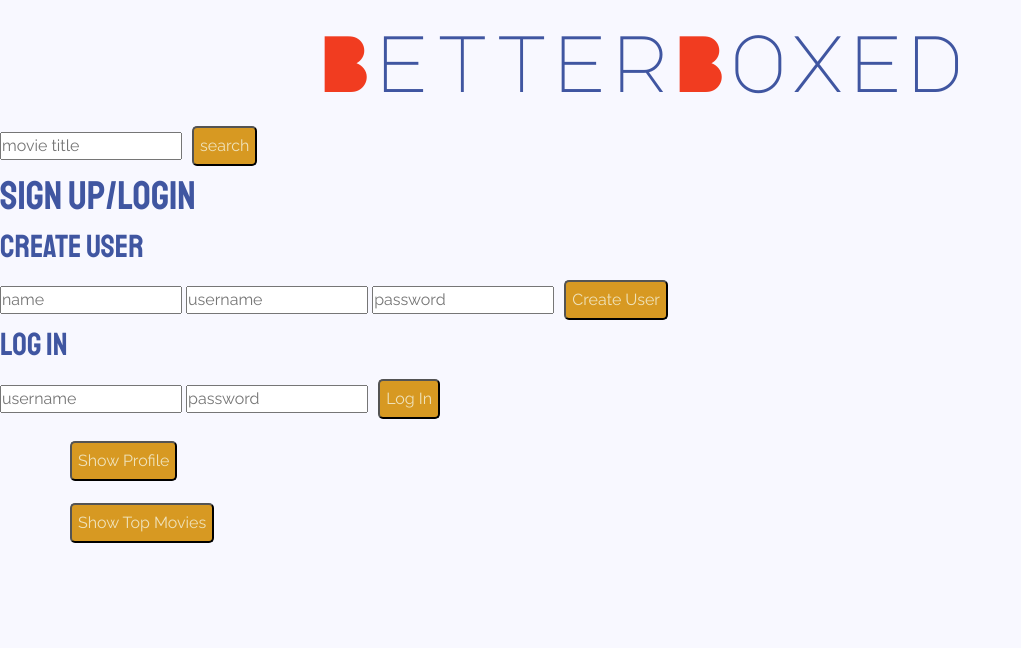
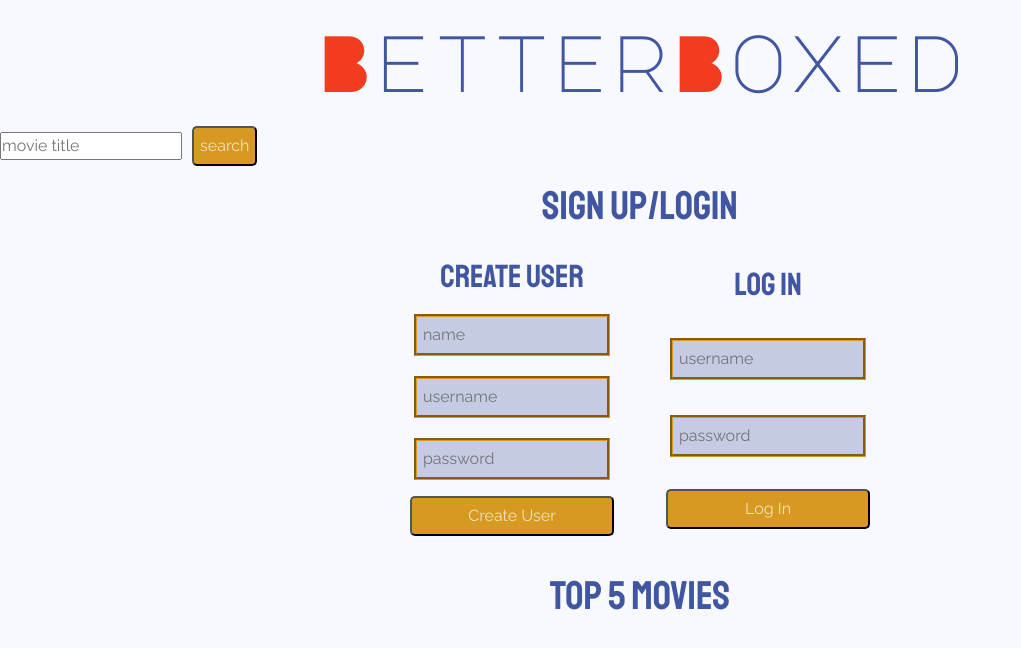
Before and after one commit to Jordan-Morales/betterboxd, a website: page public/index.html in a window 1280 px wide. Shown: the whole page, without its empty margins (0-1021 px from the left). Drawn offline with nearby package versions, Linux system fonts and the light colour scheme; no server answers.

Commit message:
styling of profile top movies and login

```diff
--- a/public/css/style.css
+++ b/public/css/style.css
@@ -43,7 +43,7 @@ button:hover, input[type="submit"]:hover {background-color: var(--lightBlue); co
 
 /* STYLING PROFILE INCLUDE */
 
-.profile {width: 90%; margin: 10px auto;}
+.profile {width: 90%; margin: 10px auto; text-align: center;}
 
 .profile div {}
 
@@ -53,11 +53,21 @@ button:hover, input[type="submit"]:hover {background-color: var(--lightBlue); co
 
 /* STYLING TOP MOVIES INCLUDE */
 
-.topmovies {width: 90%; margin: 10px auto;}
+.topmovies {width: 90%; margin: 10px auto; text-align: center;}
 
 .topmovies ul {display: flex; flex-wrap: wrap; justify-content: space-around;}
 
 .topmovies ul li img {height: 300px;}
+
+/* STYLING FOR LOGIN */
+
+.login {text-align: center; width: 90%; margin: 10px auto;}
+
+.login div {display: flex; justify-content: center;}
+
+.login div form {display: flex; flex-direction: column; justify-content: space-around; margin: 20px;}
+
+.login div form input[type="text"], .login div form input[type="password"] {margin: 10px; padding: 6px; background: var(--lightBlue); color: var(--blue); border: 3px groove var(--mustard)}
 
 
 ul{
--- a/public/includes/login.html
+++ b/public/includes/login.html
@@ -1,4 +1,4 @@
-<div ng-init="ctrl.displayApp(ctrl.getMovies)">
+<div ng-init="ctrl.displayApp(ctrl.getMovies)" class="login">
     <h1 ng-if="!ctrl.loggedInUser">Sign Up/Login</h1>
 
 
--- a/public/includes/profile.html
+++ b/public/includes/profile.html
@@ -1,4 +1,4 @@
-<div class="profile">
+<div class="profile" ng-if="ctrl.loggedInUser">
     <button ng-click="ctrl.showProfile()">Show Profile</button>
 
 
--- a/public/includes/topMovies.html
+++ b/public/includes/topMovies.html
@@ -1,8 +1,7 @@
 <div class="topmovies">
-    <button ng-click="ctrl.showTopMovies()">Show Top Movies</button>
 
 
-    <div ng-if="ctrl.openTopMovies">
+    <div>
 
 
         <h1>Top 5 Movies</h1>
```
